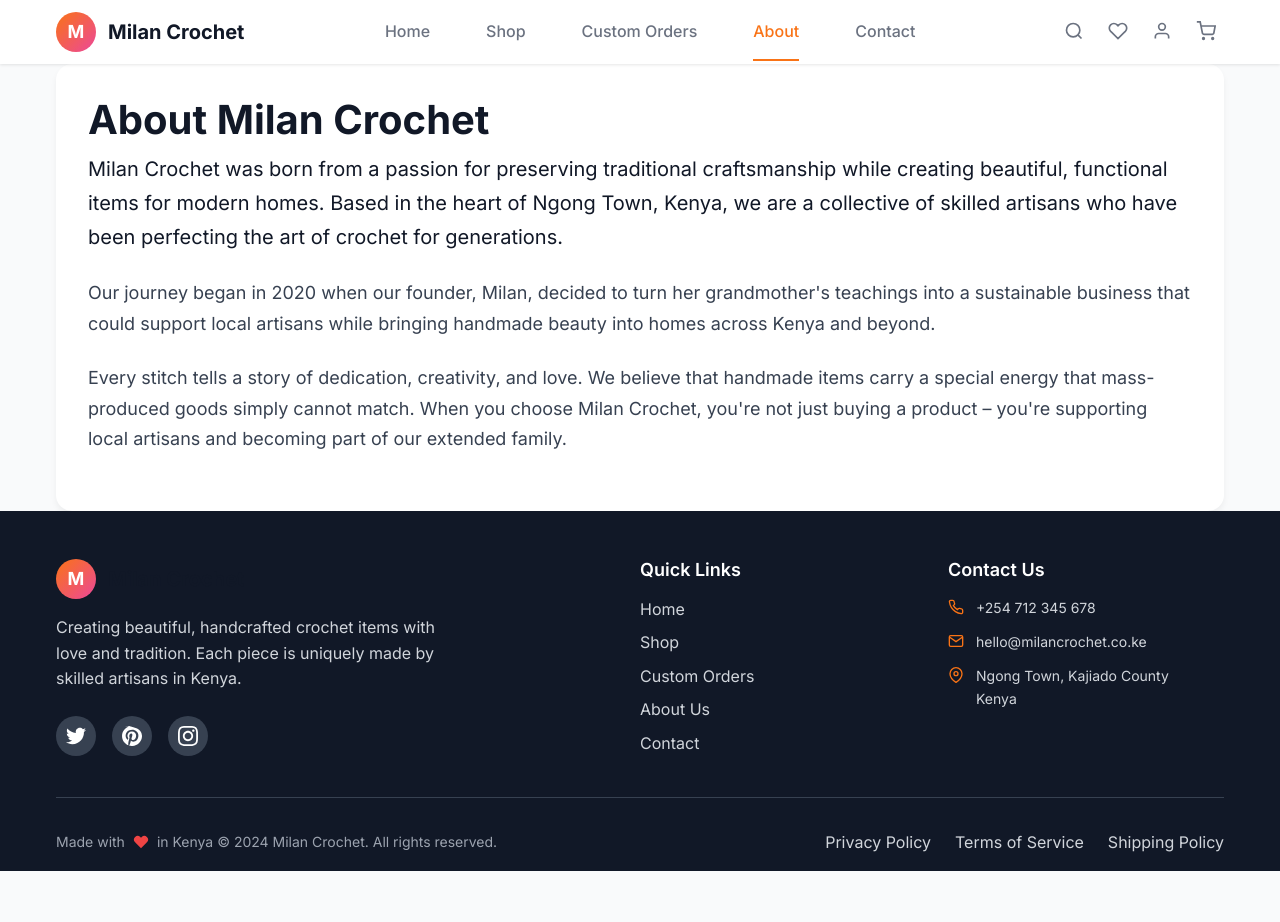
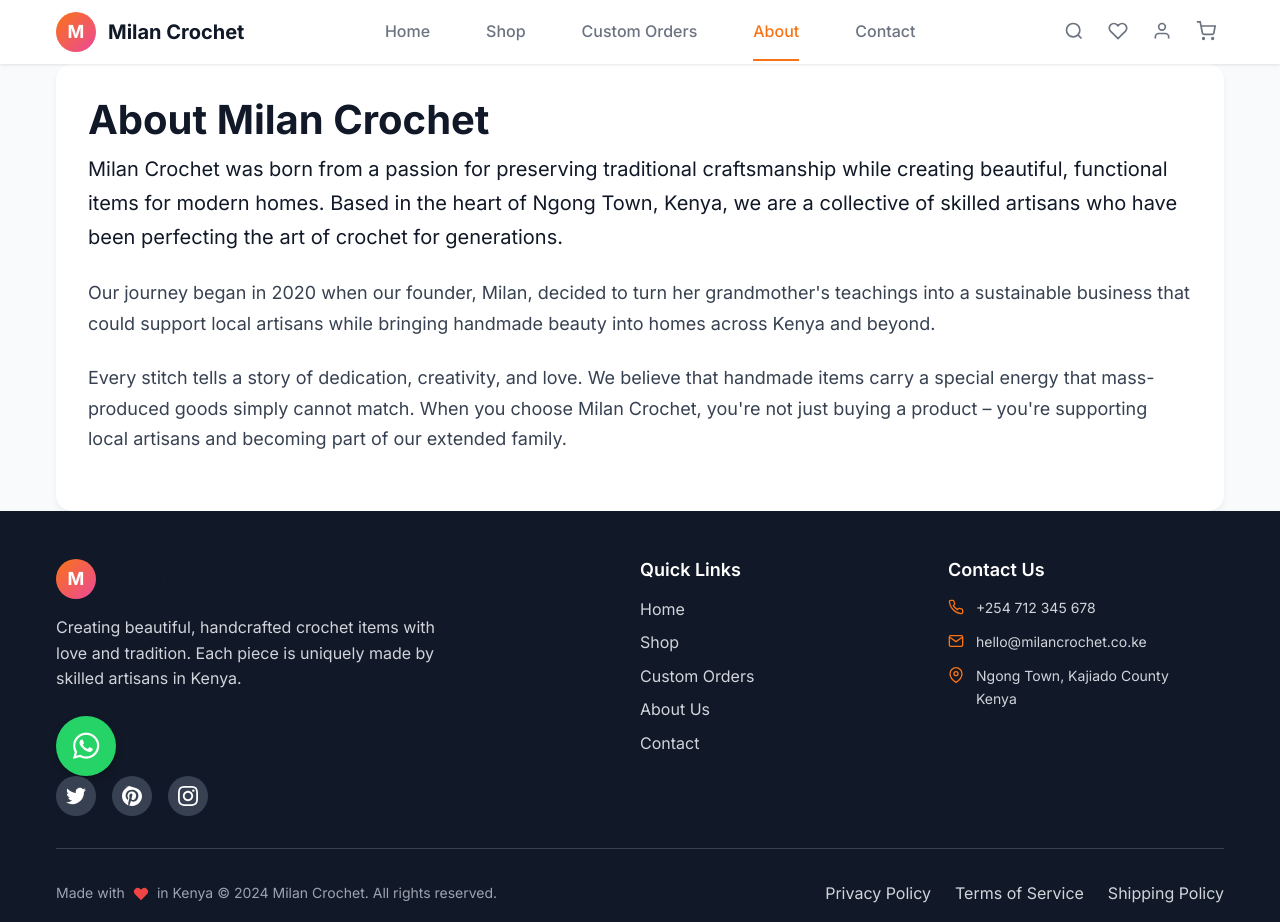
Before and after one commit to tonnytyller/millancrotchet, a plain HTML site: page about.html in a window 1280 px wide. Before the commit the page ends 871 px from the top, so only its background shows below. Drawn offline with Linux system fonts and the light colour scheme.

Commit message:
Update about.html

```diff
--- a/about.html
+++ b/about.html
@@ -144,6 +144,36 @@
                         Creating beautiful, handcrafted crochet items with love and tradition.
                         Each piece is uniquely made by skilled artisans in Kenya.
                     </p>
+                    <meta charset="UTF-8">
+    <meta name="viewport" content="width=device-width, initial-scale=1.0">
+    <title>WhatsApp Icon</title>
+    <link rel="stylesheet" href="https://cdnjs.cloudflare.com/ajax/libs/font-awesome/6.4.0/css/all.min.css">
+    <style>
+        .whatsapp-icon {
+            display: inline-block;
+            background-color: #25D366;
+            width: 60px;
+            height: 60px;
+            border-radius: 50%;
+            text-align: center;
+            line-height: 60px;
+            color: white;
+            font-size: 30px;
+            transition: all 0.3s ease;
+            box-shadow: 0 4px 8px rgba(0, 0, 0, 0.2);
+        }
+
+        .whatsapp-icon:hover {
+            background-color: #128C7E;
+            transform: scale(1.1);
+            box-shadow: 0 6px 12px rgba(0, 0, 0, 0.3);
+        }
+    </style>
+</head>
+<body>
+    <a href="https://wa.me/+254791174063" target="_blank" class="whatsapp-icon">
+        <i class="fab fa-whatsapp"></i>
+    </a>
                     <div class="social-links">
                         <a href="#" class="social-link">
                             <svg width="20" height="20" viewBox="0 0 24 24" fill="currentColor">
@@ -246,4 +276,4 @@
     <script src="js/cart.js"></script>
     <script src="js/main.js"></script>
 </body>
-</html>
+    </html>
```
